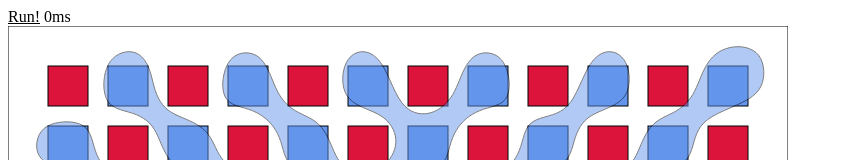
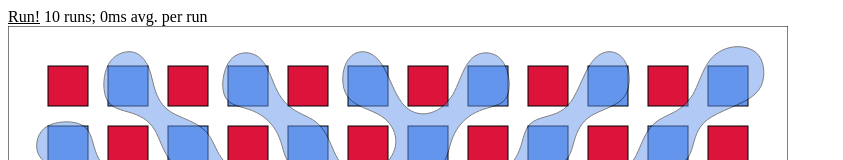
Before and after one commit to JosuaKrause/bubblesets-js, a plain HTML site: page bench.html in a window 1280 px wide. Both pictures are taken after a click on the element "Run!". Shown: the top 160 px of the page, without its empty margins (0-843 px from the left). Drawn offline with Linux system fonts and the light colour scheme.

Commit message:
more verbose benchmark

```diff
--- a/bench.html
+++ b/bench.html
@@ -63,8 +63,9 @@ function runBench() {
       return outline.toString();
     }
 
+    var runs = 5;
     var res = null;
-    for(var warm = 0;warm < 5;warm += 1) {
+    for(var warm = 0;warm < runs;warm += 1) {
       var tmp = doRun();
       if(res && res !== tmp) {
         console.warn("inconsistent result");
@@ -74,14 +75,14 @@ function runBench() {
     }
     var time = null;
     timer("benchmark");
-    for(var warm = 0;warm < 5;warm += 1) {
+    for(var warm = 0;warm < runs;warm += 1) {
       var finalRes = doRun();
       if(finalRes !== res) {
         console.warn("inconsistent end result");
       }
       time = timerEnd("benchmark");
     }
-    span.textContent = time + "ms";
+    span.textContent = (2*runs) + " runs; " + time + "ms avg. per run";
     path.setAttribute("d", finalRes);
   }, 100);
 }
```
